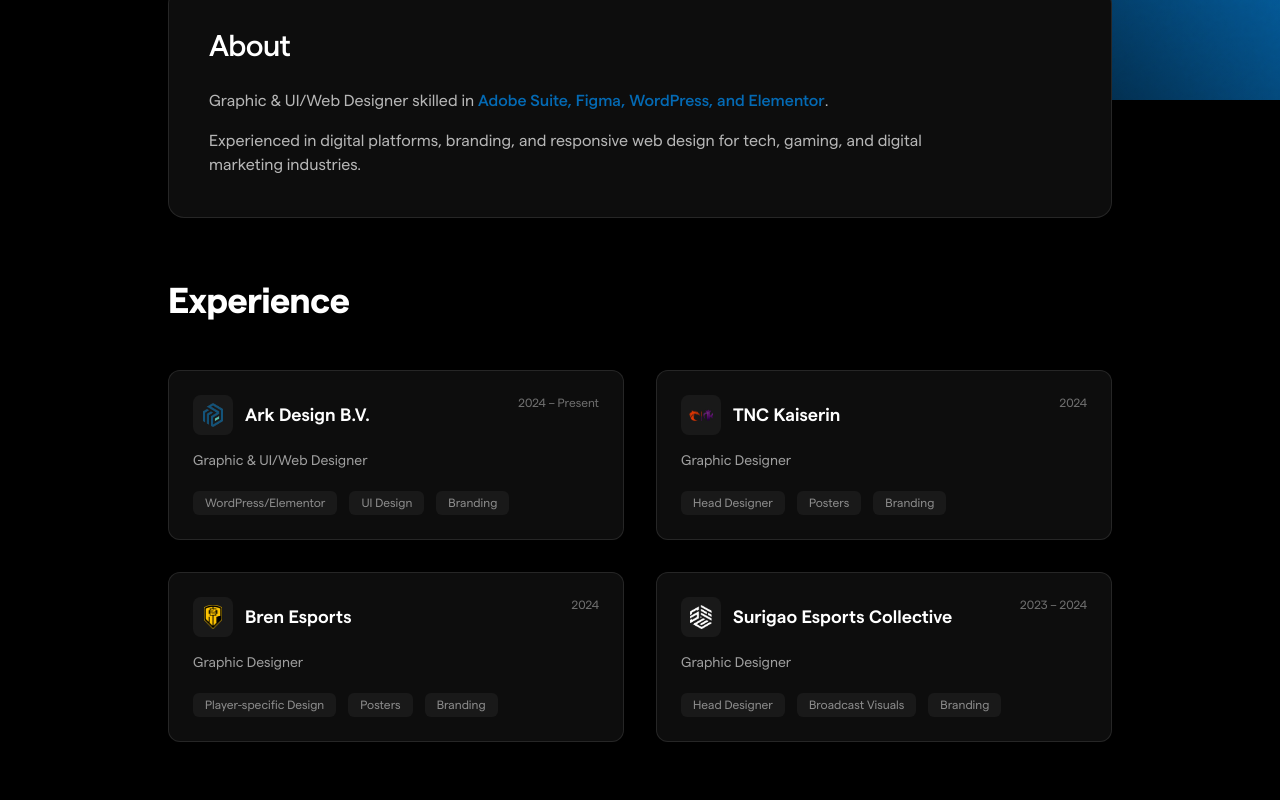
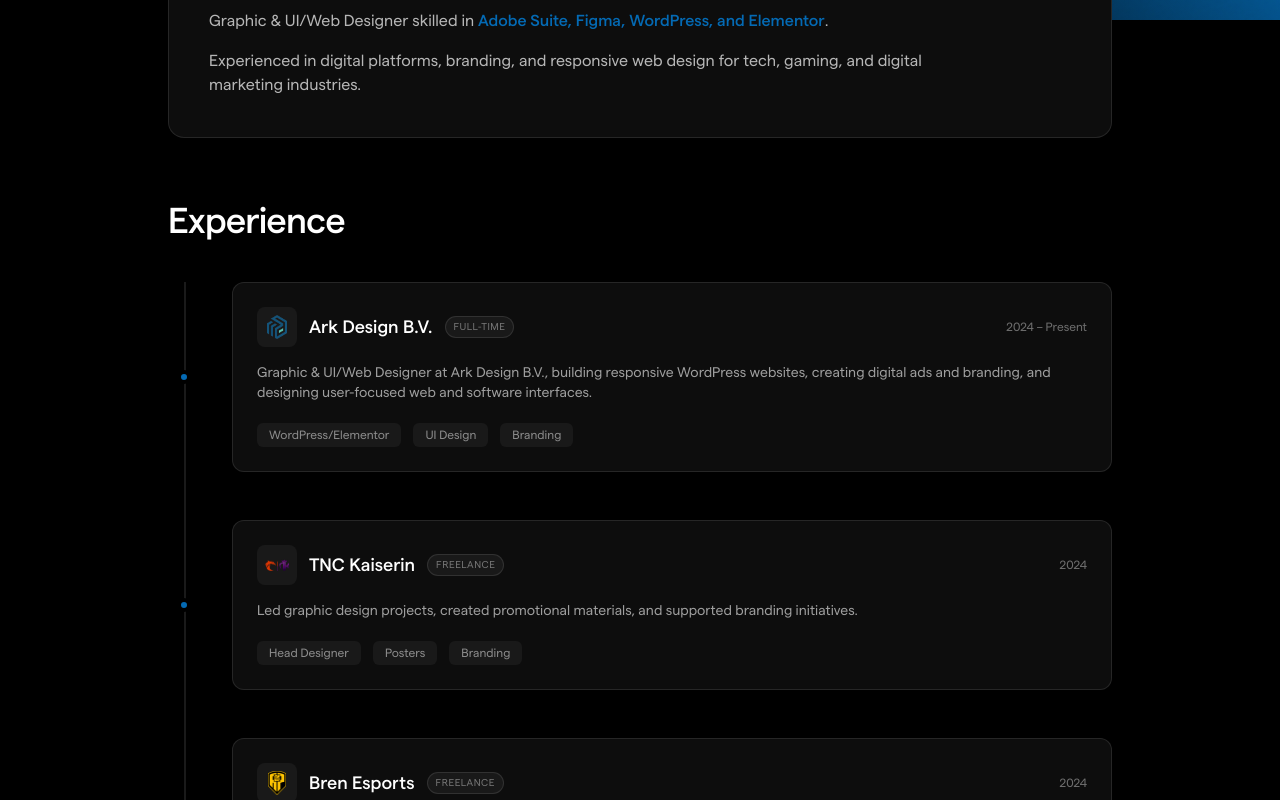
Before and after one commit to jefel-design/jefel-espanola, a React (Vite) app: page / in a window 1280 px wide. Shown: the part 620-1420 px from the top of the page. Built offline with nearby package versions, Linux system fonts and the light colour scheme.

Commit message:
add changes

```diff
--- a/src/components/Experience.tsx
+++ b/src/components/Experience.tsx
@@ -5,79 +5,76 @@
   {
     company: 'Ark Design B.V.',
     period: '2024 – Present',
-    title: 'Graphic & UI/Web Designer',
+    title: 'Graphic & UI/Web Designer at Ark Design B.V., building responsive WordPress websites, creating digital ads and branding, and designing user-focused web and software interfaces.',
     highlights: ['WordPress/Elementor', 'UI Design', 'Branding'],
-    logo: 'ark-design.png', // or '/logos/ap-bren.png' if you moved them
+    logo: 'ark-design.png',
+    type: 'Full-time',
   },
   {
     company: 'TNC Kaiserin',
     period: '2024',
-    title: 'Graphic Designer',
+    title: 'Led graphic design projects, created promotional materials, and supported branding initiatives.',
     highlights: ['Head Designer', 'Posters', 'Branding'],
     logo: 'tnc-kaiserin.png',
+    type: 'Freelance',
   },
   {
     company: 'Bren Esports',
     period: '2024',
-    title: 'Graphic Designer',
+    title: 'Player-specific Graphic Designer for Bren Esports, creating branded content and visuals for professional player Shizou.',
     highlights: ['Player-specific Design', 'Posters', 'Branding'],
     logo: 'ap-bren.png',
+    type: 'Freelance',
   },
   {
     company: 'Surigao Esports Collective',
     period: '2023 – 2024',
-    title: 'Graphic Designer',
+    title: 'Led design for broadcast graphics, social media content, promotional posters, and brand assets.',
     highlights: ['Head Designer', 'Broadcast Visuals', 'Branding'],
     logo: 'surigao-esports.png',
+    type: 'Contract',
   },
 ];
 
-export function Experience() {
-  return (
-    <section
-      id="experience"
-      className="pt-16 pb-16"
-      style={{
-        backgroundColor: 'var(--bg-primary)',
-        borderBottom: '1px solid var(--border)',
-      }}
-    >
-      <div className="max-w-5xl mx-auto px-6 lg:px-10 space-y-12">
-        <h2
-          className="text-3xl md:text-4xl font-bold tracking-tight"
-          style={{ color: 'var(--text-primary)' }}
-        >
-          Experience
-        </h2>
-
-        <div className="grid gap-8 md:grid-cols-2">
-          {jobs.map((job, index) => {
+function TimelineCard({ job }: { job: any }) {
   const [imgError, setImgError] = useState(false);
 
   return (
+    <div className="relative pl-16 group">
+      {/* Timeline Dot */}
       <div
-                key={index}
-                className="group relative overflow-hidden rounded-xl p-6 transition-all duration-300 hover:-translate-y-1"
+        className="absolute z-10"
+        style={{
+          left: '16px',
+          top: '50%',
+          transform: 'translate(-50%, -50%)',
+        }}
+      >
+        <div className="timeline-dot" />
+      </div>
+
+      {/* Card */}
+      <div
+        className="relative overflow-hidden rounded-xl p-6 transition-all duration-300 hover:-translate-y-1 hover:shadow-lg"
         style={{
           backgroundColor: 'var(--card-bg)',
           border: '1px solid var(--card-border)',
         }}
       >
+        {/* Hover Gradient */}
         <div
           className="absolute inset-0 opacity-0 group-hover:opacity-100 transition-opacity duration-500"
-                  style={{
-                    background: 'var(--card-hover-gradient)',
-                  }}
+          style={{ background: 'var(--card-hover-gradient)' }}
         />
 
         <div className="relative z-10">
-                  <div className="flex items-start justify-between mb-4">
+          {/* Header Row */}
+          <div className="flex items-center justify-between mb-4">
             <div className="flex items-center gap-3">
+              {/* Logo */}
               <div
                 className="w-10 h-10 rounded-lg flex items-center justify-center overflow-hidden"
-                        style={{
-                          backgroundColor: 'var(--card-tag-bg)',
-                        }}
+                style={{ backgroundColor: 'var(--card-tag-bg)' }}
               >
                 {!imgError && job.logo ? (
                   <img
@@ -93,14 +90,25 @@
                   />
                 )}
               </div>
+
+              {/* Company + Badge */}
+              <div className="flex items-center gap-3 leading-none">
                 <h3
-                        className="font-semibold text-lg"
+                  className="font-medium text-lg leading-none"
                   style={{ color: 'var(--card-text-primary)' }}
                 >
                   {job.company}
                 </h3>
+
+                {job.type && (
+                  <span className="job-type-badge">
+                    {job.type}
+                  </span>
+                )}
+              </div>
             </div>
 
+            {/* Period */}
             <span
               className="text-xs"
               style={{ color: 'var(--card-text-muted)' }}
@@ -109,6 +117,7 @@
             </span>
           </div>
 
+          {/* Title */}
           <p
             className="text-sm mb-5"
             style={{ color: 'var(--card-text-secondary)' }}
@@ -116,11 +125,12 @@
             {job.title}
           </p>
 
+          {/* Highlights */}
           <div className="flex flex-wrap gap-3">
-                    {job.highlights.map((item, idx) => (
+            {job.highlights.map((item: string, idx: number) => (
               <span
                 key={idx}
-                        className="text-xs px-3 py-1 rounded-md transition-all duration-300"
+                className="text-xs px-3 py-1 rounded-md"
                 style={{
                   backgroundColor: 'var(--card-tag-bg)',
                   color: 'var(--card-tag-text)',
@@ -132,10 +142,96 @@
           </div>
         </div>
       </div>
+    </div>
   );
-          })}
+}
+
+export function Experience() {
+  return (
+    <section
+      id="experience"
+      className="py-16"
+      style={{
+        backgroundColor: 'var(--bg-primary)',
+        borderBottom: '1px solid var(--border)',
+      }}
+    >
+      <div className="max-w-5xl mx-auto px-6 lg:px-10">
+        <h2
+          className="text-3xl md:text-4xl font-medium tracking-tight mb-10"
+          style={{ color: 'var(--text-primary)' }}
+        >
+          Experience
+        </h2>
+
+        <div className="relative">
+          {/* Vertical Timeline Line */}
+          <div
+            className="absolute top-0 bottom-0"
+            style={{
+              left: '16px',
+              width: '2px',
+              backgroundColor: 'var(--border)',
+            }}
+          />
+
+          <div className="space-y-12">
+            {jobs.map((job, index) => (
+              <TimelineCard key={index} job={job} />
+            ))}
           </div>
         </div>
+      </div>
+
+      {/* Styles */}
+      <style>{`
+        /* Glow animation on hover */
+        @keyframes hoverGlow {
+          0% { box-shadow: 0 0 0px var(--accent); }
+          50% {
+            box-shadow:
+              0 0 10px var(--accent),
+              0 0 22px var(--accent);
+          }
+          100% { box-shadow: 0 0 0px var(--accent); }
+        }
+
+        .timeline-dot {
+          width: 14px;
+          height: 14px;
+          border-radius: 9999px;
+          background: var(--accent);
+          border: 4px solid var(--bg-primary);
+          transition: transform 0.3s ease;
+        }
+
+        .group:hover .timeline-dot {
+          animation: hoverGlow 1.5s ease-in-out infinite;
+          transform: scale(1.1);
+        }
+
+        /* Badge styling */
+        .job-type-badge {
+          font-size: 10px;
+          padding: 5px 8px;
+          border-radius: 9999px;
+          background: var(--card-tag-bg);
+          color: var(--card-text-muted);
+          border: 1px solid var(--card-border);
+          letter-spacing: 0.5px;
+          text-transform: uppercase;
+          display: flex;
+          align-items: center;
+          line-height: 1;
+          transition: all 0.3s ease;
+        }
+
+        .group:hover .job-type-badge {
+          background: var(--accent);
+          color: white;
+          border-color: var(--accent);
+        }
+      `}</style>
     </section>
   );
 }
--- a/src/components/Hero.tsx
+++ b/src/components/Hero.tsx
@@ -9,7 +9,7 @@
   };
 
   return (
-    <section id="hero" className="relative overflow-hidden pb-32 md:pb-0">
+    <section id="hero" className="relative overflow-hidden">
 
       {/* Gradient Background */}
       <div
@@ -32,8 +32,8 @@
       />
 
       {/* Content */}
-      <div className="relative z-10 max-w-5xl mx-auto px-6 lg:px-10 min-h-[90vh] flex items-center">
-        <div className="w-full space-y-8">
+      <div className="relative z-10 max-w-5xl mx-auto px-6 lg:px-10 min-h-[80vh] flex items-center">
+        <div className="w-full space-y-6">
 
           {/* Profile Image */}
           <div className="flex justify-start mb-6">
@@ -51,7 +51,7 @@
             </h1>
 
             <p className="text-base sm:text-lg text-[var(--text-secondary)] mb-4">
-              A UI/Graphic Designer & Web Developer from Philippines.
+              Graphic Designer & Web Developer
             </p>
           </div>
 
```
Lines whose indentation alone changed are shown as unchanged.
